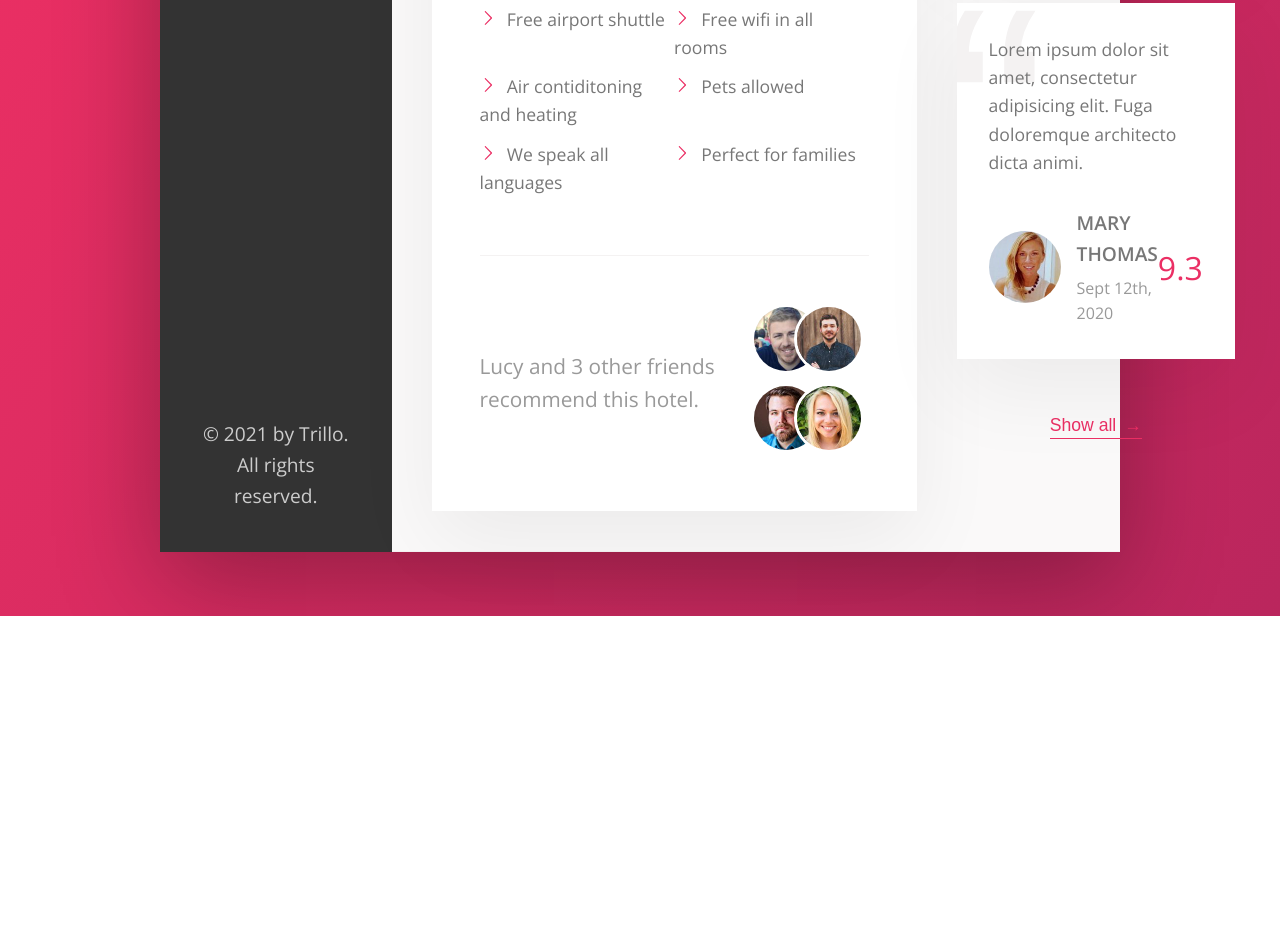
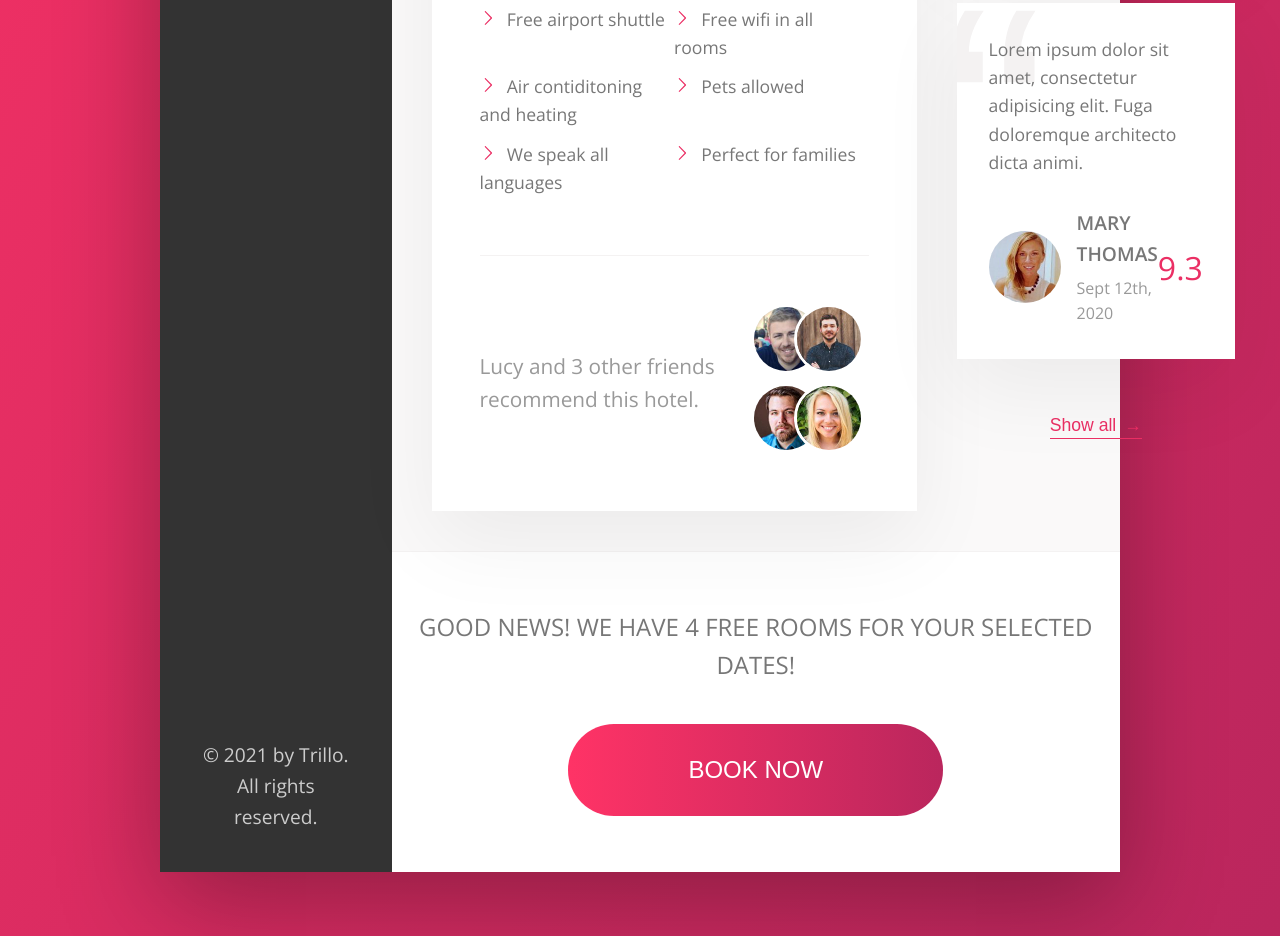
Before and after one commit to danvarga1985/HTML-CSS-FLEXBOX-DEMO-PROJECT, a website: page index.html in a window 1280 px wide. Shown: the part 1103-2039 px from the top of the page. Before the commit the page ends 1719 px from the top, so only its background shows below. Drawn offline with nearby package versions, Linux system fonts and the light colour scheme.

Commit message:
Add Call To Action

```diff
--- a/index.html
+++ b/index.html
@@ -203,6 +203,16 @@
                         <button class="btn-inline">Show all <span>&rarr;</span></button>
                     </div>
                 </div>
+
+                <div class="cta">
+                    <h2 class="cta__book-now">
+                        Good news! We have 4 free rooms for your selected dates!
+                    </h2>
+                    <button class="btn">
+                        <span class="btn__visible">Book now</span>
+                        <span class="btn__invisible">Only 4 rooms left</span>
+                    </button>
+                </div>
             </main>
         </div>
     </div>
--- a/sass/_components.scss
+++ b/sass/_components.scss
@@ -280,7 +280,7 @@
 
     & span {
         margin-left: 3px;
-        transition: margin-left .2s;
+        transition: margin-left 0.2s;
     }
 
     &:hover {
@@ -416,7 +416,7 @@
     }
 
     &__user-box {
-     margin-right: auto;
+        margin-right: auto;
     }
 
     &__user-name {
@@ -424,8 +424,7 @@
         font-size: 1.2rem;
         font-weight: 600;
         color: var(--color-grey-dark-2);
-        margin-bottom: .4rem;
-
+        margin-bottom: 0.4rem;
     }
 
     &__user-date {
@@ -451,3 +450,75 @@
         z-index: 1;
     }
 }
+
+//////////////////////////////////////////////////////////////////
+// CALL TO ACTION
+.cta {
+    padding: 3.5rem 0;
+    text-align: center;
+
+    &__book-now {
+        font-size: 1.5rem;
+        font-weight: 300;
+        text-transform: uppercase;
+        margin-bottom: 2.5rem;
+    }
+}
+
+//////////////////////////////////////////////////////////////////
+// BUTTON
+.btn {
+    font-size: 1.5rem;
+    font-weight: 300;
+    text-transform: uppercase;
+    border-radius: 100px;
+    border: none;
+    background-image: linear-gradient(
+        to right,
+        var(--color-primary-light),
+        var(--color-primary-dark)
+    );
+    color: #fff;
+    position: relative;
+    overflow: hidden;
+    cursor: pointer;
+
+    & > * {
+        display: inline-block;
+        transition: all 0.2s;
+    }
+
+    &__visible {
+        padding: 2rem 7.5rem;
+    }
+
+    &__invisible {
+        position: absolute;
+        padding: 2rem 0;
+        left: 0;
+        top: -100%;
+        height: 100%;
+        width: 100%;
+    }
+
+    &:hover {
+        background-image: linear-gradient(
+            to left,
+            var(--color-primary-light),
+            var(--color-primary-dark)
+        );
+    }
+
+    &:hover &__visible {
+        transform: translateY(100%);
+    }
+
+    &:hover &__invisible {
+        top: 0;
+    }
+
+    &:focus {
+        outline: none;
+        animation: pulsate 1s infinite;
+    }
+}
```
Also changed, not shown: css/style.css, 1 other file.
